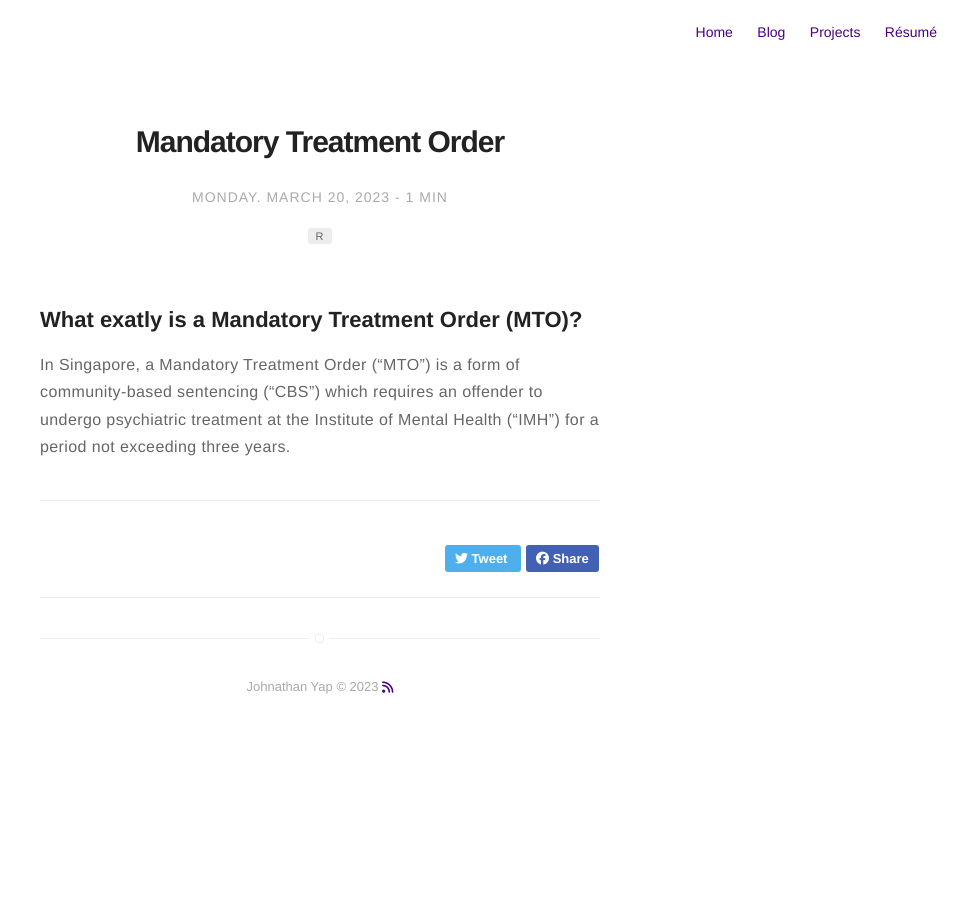
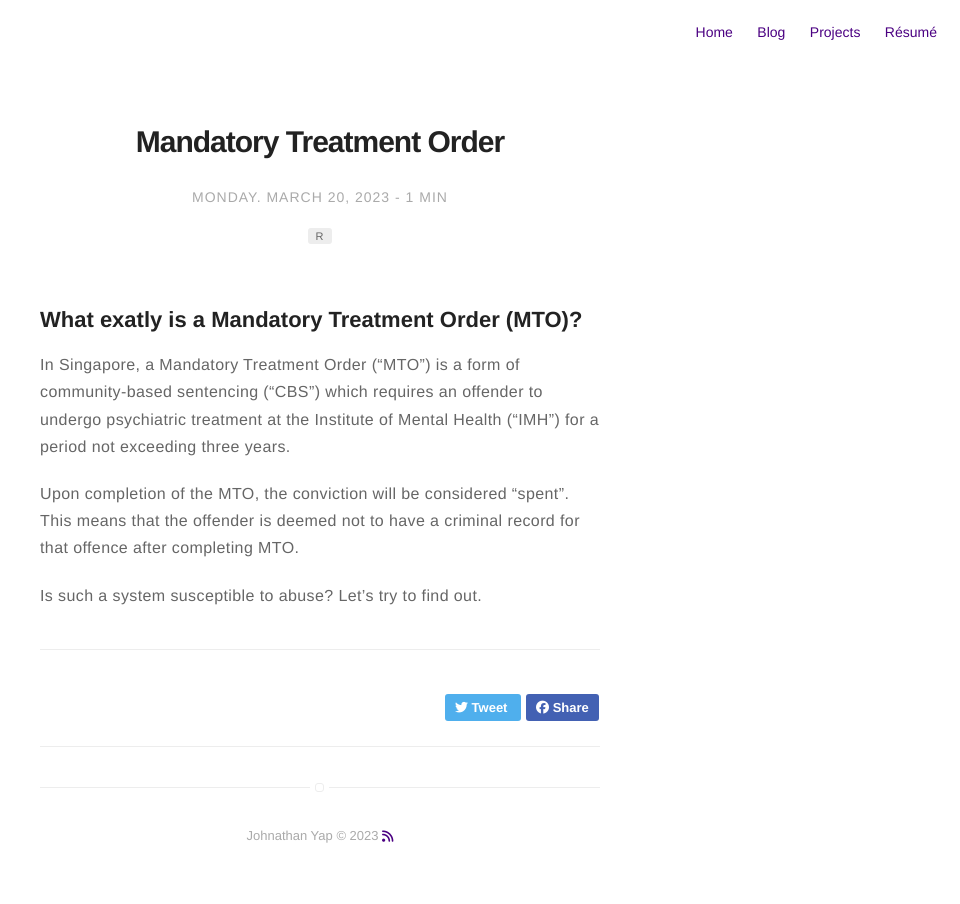
Before and after one commit to jxhnthan/john, a Jekyll site: the page built from _posts/2023-03-20-MTO.markdown, in a window 1280 px wide. Shown: the whole page, without its empty margins (320-1280 px from the left). Built offline with Jekyll 4.4.1, drawn with Linux system fonts in a browser that asks for light colours; nearby versions of some CDN libraries.

Commit message:
Update 2023-03-20-MTO.markdown

```diff
--- a/_posts/2023-03-20-MTO.markdown
+++ b/_posts/2023-03-20-MTO.markdown
@@ -16,3 +16,7 @@ externalLink: false
 ## What exatly is a Mandatory Treatment Order (MTO)?
 
 In Singapore, a Mandatory Treatment Order ("MTO") is a form of community-based sentencing ("CBS") which requires an offender to undergo psychiatric treatment at the Institute of Mental Health ("IMH") for a period not exceeding three years.
+
+Upon completion of the MTO, the conviction will be considered "spent". This means that the offender is deemed not to have a criminal record for that offence after completing MTO.
+
+Is such a system susceptible to abuse? Let's try to find out.
```
